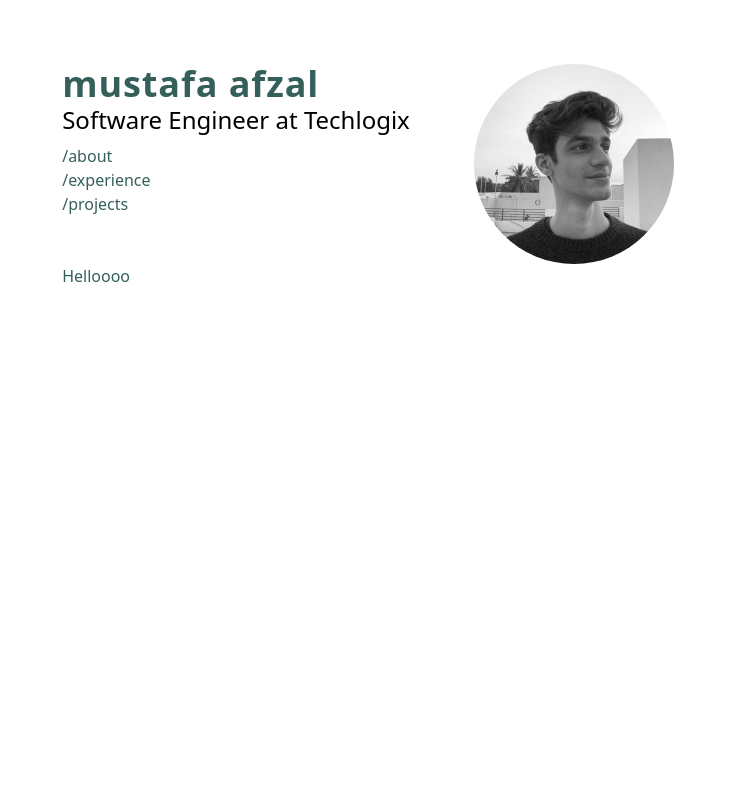
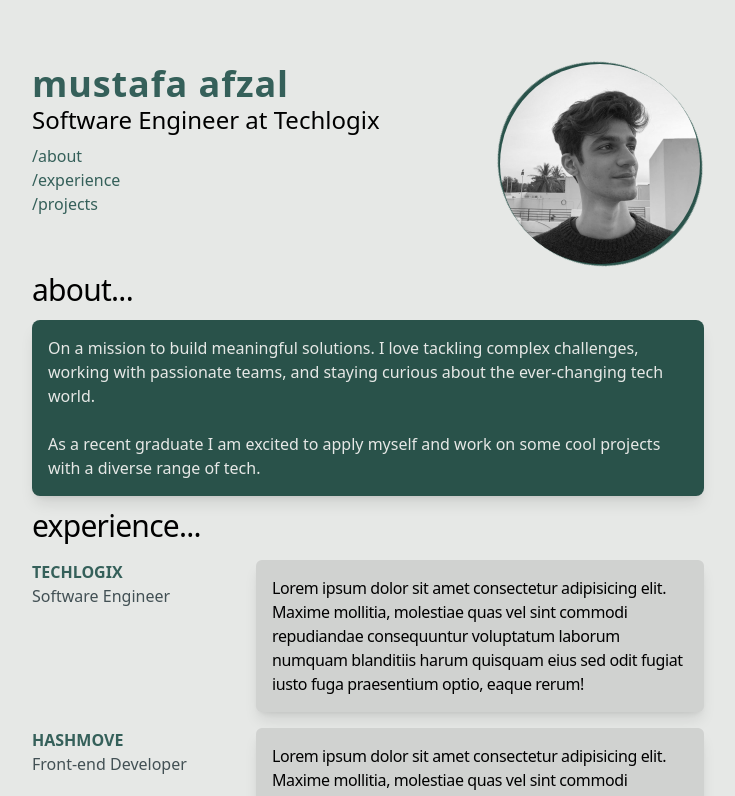
Before and after one commit to Mafzii/portfolio_v1, a Next.js app: page / in a window 1280 px wide. Shown: the top 796 px of the page, without its empty margins (272-1007 px from the left). Built offline with nearby package versions, Linux system fonts and the light colour scheme.

Commit message:
DEV-2: Main | about and experience component

```diff
--- a/components/About.jsx
+++ b/components/About.jsx
@@ -1,5 +1,16 @@
 import React from "react";
 
 export default function About () {
-    return <h1>Helloooo</h1>
+    return (
+        <section className="">
+            <h1 className="text-black text-3xl tracking-tight">about...</h1>
+            <div className="grid grid-cols-6">
+                <p className="bg-primary text-background shadow-lg rounded-lg p-4 col-span-6 m-3 mx-0">
+                    On a mission to build meaningful solutions. I love tackling complex challenges, working with passionate teams, and staying curious about the ever-changing tech world.
+                    <br /><br />
+                    As a recent graduate I am excited to apply myself and work on some cool projects with a diverse range of tech.
+                </p>
+            </div>
+        </section>
+    )
 }
--- /dev/null
+++ b/components/Experience.jsx
@@ -0,0 +1,51 @@
+import React from "react";
+
+const _experience = [
+    {
+        id:1,
+        place: "TECHLOGIX",
+        title: "Software Engineer",
+    },
+    {
+        id:2,
+        place: "HASHMOVE",
+        title: "Front-end Developer",
+    },
+    {
+        id:3,
+        place: "MICROSOFT",
+        title: "Technical Intern",
+    }
+]
+
+export default function Experience () {
+    return (
+        <section className="">
+            <h1 className="text-black text-3xl tracking-tight">experience...</h1>
+            <div className="p-4 px-0">
+                {
+                    _experience.map((info) => {
+                        return (
+                            <div key={info['id']} className="pb-4">
+                                <div className="grid grid-cols-6 gap-0">
+                                    <div className="col-span-2">
+                                        <h3 className="text-text font-bold">{info["place"]}</h3>
+                                        <p className="text-secondary">{info["title"]}</p>
+                                    </div>
+                                    <div className="col-span-4 bg-background-dark rounded-md p-4 shadow-lg">
+                                        <p className="text-black tracking-tight font-sm">Lorem ipsum dolor sit amet consectetur adipisicing elit. Maxime mollitia,
+molestiae quas vel sint commodi repudiandae consequuntur voluptatum laborum
+numquam blanditiis harum quisquam eius sed odit fugiat iusto fuga praesentium
+optio, eaque rerum! </p>
+                                    </div>
+                                </div>
+                            </div>
+                        )
+                    })
+                }
+
+            </div>
+
+        </section>
+    )
+}
--- a/components/Navbar.jsx
+++ b/components/Navbar.jsx
@@ -5,7 +5,7 @@ import Image from "next/image";
 export default function Navbar () {
 	return (
 		<section>
-      <div className="flex">
+      <div className="flex justify-between">
         <div className="w-fit">
           <h1 className="text-4xl font-bold tracking-wide">
             <a href="/">
@@ -22,13 +22,18 @@ export default function Navbar () {
             {/* add socials icons here rather than info */}
           </div>
         </div>
-        <div className="ps-16">
-          <Image
-          className="rounded-full"
-            src="/image/_profile.jpeg"
-            width={200}
-            height={200}
-          />
+        <div className=" w-52 h-52">
+          <div className="relative">
+            <div className="absolute w-full h-full rounded full z-0 bg-gradient"></div>
+            <div className="flex justify-center relative z-10">
+              <Image
+              className="rounded-full pointer-events-none"
+                src="/image/_profile.jpeg"
+                width={200}
+                height={200}
+              />
+            </div>
+          </div>
         </div>
       </div>
 		</section>
--- /dev/null
+++ b/components/Projects.jsx
@@ -0,0 +1,15 @@
+import React from "react";
+
+export default function Projects () {
+    return (
+        <section className="">
+            <h1 className="text-black text-3xl tracking-tight">projects...</h1>
+            <div>
+                {/* create a way to display projects in a list view */}
+                {/* shadow effect with darker rounded edges container */}
+
+            </div>
+
+        </section>
+    )
+}
--- a/pages/_document.js
+++ b/pages/_document.js
@@ -4,9 +4,9 @@ export default function Document() {
   return (
     <Html lang="en">
       <Head />
-      <body className="flex justify-center pt-16 text-text">
-        <Main />
-        <NextScript />
+      <body className="max-w-2xl pt-16 text-text bg-background mx-auto">
+          <Main />
+          <NextScript />
       </body>
     </Html>
   )
--- a/pages/index.js
+++ b/pages/index.js
@@ -2,6 +2,8 @@ import Navbar from '@/components/Navbar'
 import About from '@/components/About'
 import { Inter } from 'next/font/google'
 import Head from 'next/head'
+import Experience from '@/components/Experience'
+import Projects from '@/components/Projects'
 
 const inter = Inter({ subsets: ['latin'] })
 
@@ -18,6 +20,8 @@ export default function Home() {
       </Head>
       <Navbar/>
       <About />
+      <Experience />
+      <Projects />
     </div>
   )
 }
--- a/styles/globals.css
+++ b/styles/globals.css
@@ -2,10 +2,25 @@
 @tailwind components;
 @tailwind utilities;
 
-/* :root {
+:root {
   --text: #00120B;
   --background: #ffffff;
   --primary: #29524A;
   --secondary: #425054;
   --accent: #D0F4EA;
-} */
+}
+
+.bg-gradient {
+  background-image: linear-gradient(var(--primary), var(--primary));
+  border-radius: 50%;
+  animation: circle_animation 5s linear infinite;
+}
+
+@keyframes circle_animation{
+  0%{
+    transform: rotate(0deg);
+  }
+  100%{
+    transform: rotate(360deg);
+  }
+}
--- a/tailwind.config.js
+++ b/tailwind.config.js
@@ -16,7 +16,8 @@ module.exports = {
         transparent: 'transparent',
         current: 'currentColor',
         'text':'#35605A',
-        'background':'#DCE0D9',
+        'background':'#E6E8E6',
+        'background-dark': '#D0D2D0',
         'primary':'#29524A',
         'secondary':'#425054',
         'accent':'#D0F4EA'
```
